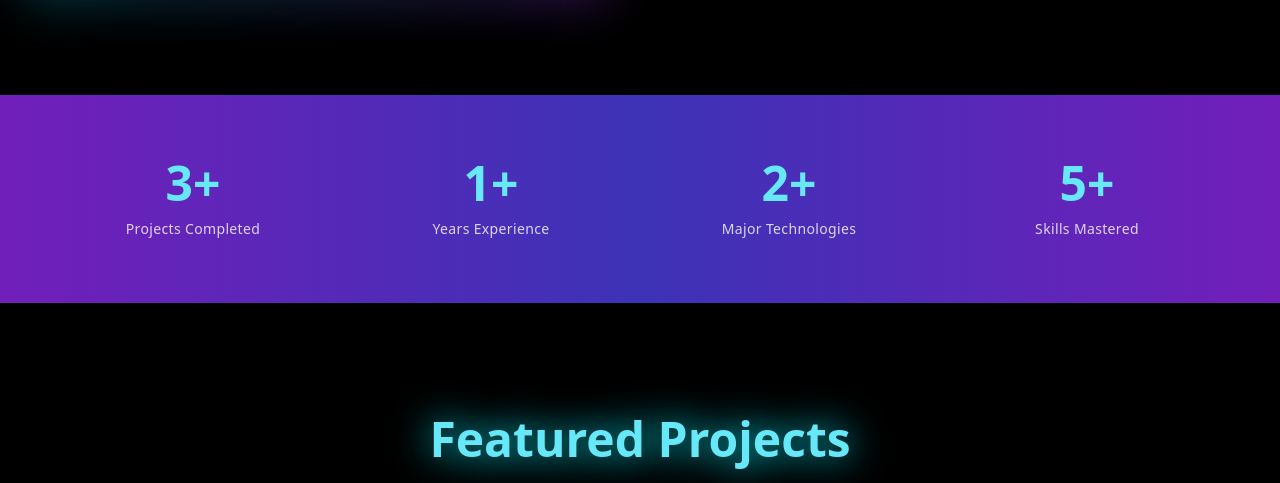
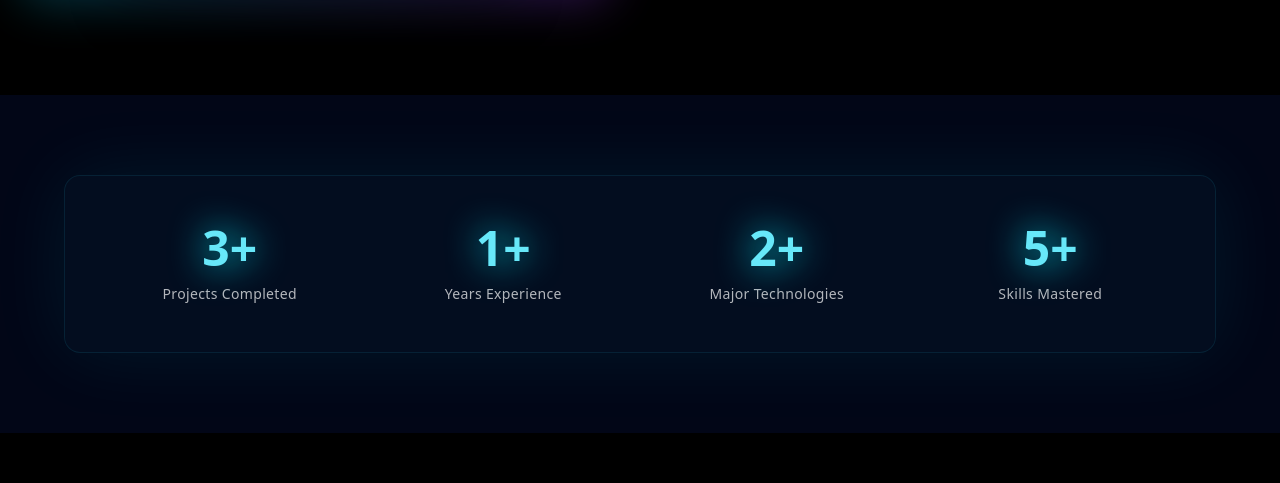
Before and after one commit to SumitKasaudhan/portfolio, a React (Vite) app: page / in a window 1280 px wide. Shown: the part 1257-1740 px from the top of the page. Built offline with nearby package versions, Linux system fonts and the light colour scheme; no server answers.

Commit message:
Fix stats section layout and border lines

```diff
--- a/src/sections/StatsSection.jsx
+++ b/src/sections/StatsSection.jsx
@@ -9,18 +9,33 @@ const stats = [
 
 const StatsSection = () => {
     return (
-        <section className="py-16 bg-gradient-to-r from-purple-700/90 via-indigo-700/90 to-purple-700/90">
+        <section className="py-16 md:py-20 bg-[#020617] flex justify-center px-4">
 
-            <div className="max-w-6xl mx-auto grid grid-cols-2 md:grid-cols-4 gap-10 text-center text-white">
+            <div className="
+                w-full max-w-6xl
+                bg-[#041022]/80 backdrop-blur-md
+                rounded-2xl
+                border border-cyan-400/10
+                shadow-[0_0_80px_rgba(0,255,255,0.08)]
+                grid grid-cols-2 lg:grid-cols-4
+                gap-8 md:gap-10
+                text-center text-white
+                px-6 md:px-10 lg:px-12
+                py-8 md:py-12
+            ">
 
                 {stats.map((s, i) => (
-                    <div key={i}>
+                    <div key={i} className="group">
 
-                        <h3 className="text-5xl font-bold text-cyan-300">
+                        <h3 className="
+                            text-4xl md:text-5xl font-bold text-cyan-300
+                            drop-shadow-[0_0_18px_#00f0ff]
+                            group-hover:scale-110 transition
+                        ">
                             {s.value}
                         </h3>
 
-                        <p className="mt-3 text-sm tracking-wide text-white/80">
+                        <p className="mt-3 text-sm tracking-wide text-white/70">
                             {s.label}
                         </p>
 
@@ -28,7 +43,6 @@ const StatsSection = () => {
                 ))}
 
             </div>
-
         </section>
     );
 };
```
